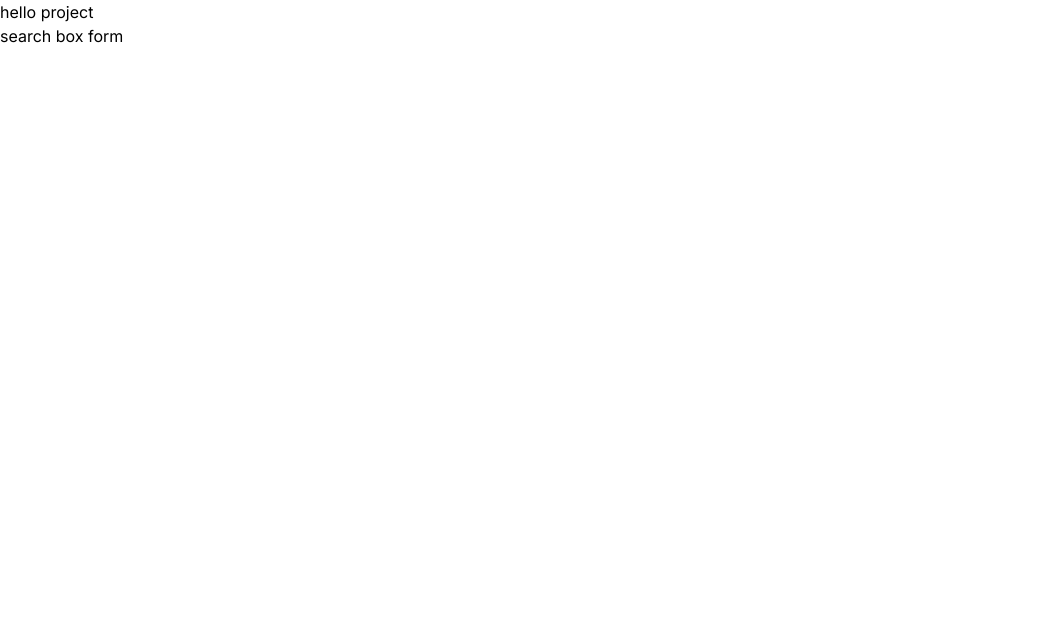
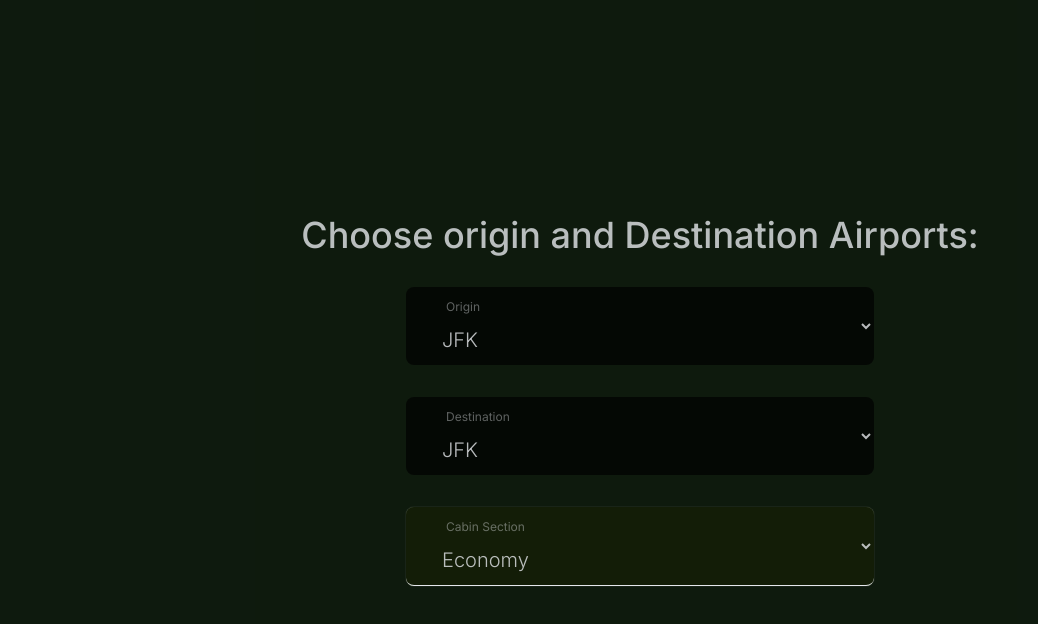
Before and after one commit to abhis12321/Bayesian_Technology_Assignment, a Next.js app in the folder frontend-part/: page / in a window 1280 px wide. Shown: the top 624 px of the page, without its empty margins (0-1038 px from the left). Built offline with nearby package versions, Linux system fonts and the light colour scheme.

Commit message:
SearchForm is coded along with the styling

```diff
--- a/frontend-part/app/__components/SearchForm.js
+++ b/frontend-part/app/__components/SearchForm.js
@@ -1,9 +1,47 @@
 import React from 'react'
 
 export default function SearchForm() {
-  return (
-    <div className=''>
-      search box form
-    </div>
-  )
+    return (
+        <div className='flex flex-col items-center justify-center min-h-[100vh] w-full'>
+            <div className="py-4">
+                <h1 className="text-4xl font-medium">Choose origin and Destination Airports:</h1>
+            </div>
+
+            <form className="w-[98%] max-w-[500px] rounded-md p-4 flex flex-col gap-8 items-center justify-center">
+                <div className="relative w-full">
+                    <div className="absolute top-3 left-10 z-10 opacity-50 text-xs">Origin</div>
+                    <select name="status" id="" className="w-full xs:w-fit outline-none pt-10 pb-3 px-8 rounded-lg text-xl font-light focus:shadow-[0_0_3px_white] bg-black/70" >
+                        <option value="JFK" className='font-light'>JFK</option>
+                        <option value="DEL" className='font-light'>DEL</option>
+                        <option value="SYD" className='font-light'>SYD</option>
+                        <option value="BOM" className='font-light'>BOM</option>
+                        <option value="BNE" className='font-light'>BNE</option>
+                        <option value="BLR" className='font-light'>BLR</option>
+                    </select>
+                </div>
+
+                <div className="relative w-full">
+                    <div className="absolute top-3 left-10 z-10 opacity-50 text-xs">Destination</div>
+                    <select name="status" id="" className="w-full xs:w-fit outline-none pt-10 pb-3 px-8 rounded-lg text-xl font-light focus:shadow-[0_0_3px_white] bg-black/70" >
+                        <option value="JFK" className='font-light'>JFK</option>
+                        <option value="DEL" className='font-light'>DEL</option>
+                        <option value="SYD" className='font-light'>SYD</option>
+                        <option value="LHR" className='font-light'>LHR</option>
+                        <option value="CDG" className='font-light'>CDG</option>
+                        <option value="DOH" className='font-light'>DOH</option>
+                        <option value="SIN" className='font-light'>SIN</option>
+                    </select>
+                </div>
+
+                <div className="relative w-full bg-lime-900 rounded-lg">
+                    <div className="absolute top-3 left-10 z-10 opacity-50 text-xs">Cabin Section</div>
+                    <select name="status" id="" className="w-full xs:w-fit outline-none pt-10 pb-3 px-8 rounded-lg text-xl font-light shadow-[0_0_1px_gray] focus:shadow-[0_0_3px_white] bg-black/65 border-b-[1px]" >
+                        <option value="Economy" className='font-light'>Economy</option>
+                        <option value="Business" className='font-light'>Business</option>
+                        <option value="First" className='font-light'>First</option>
+                    </select>
+                </div>
+            </form>
+        </div>
+    )
 }
--- a/frontend-part/app/layout.js
+++ b/frontend-part/app/layout.js
@@ -10,8 +10,8 @@ export const metadata = {
 
 export default function RootLayout({ children }) {
   return (
-    <html lang="en">
-      <body className={inter.className}>{children}</body>
+    <html lang="en" className="bg-slate-950">
+      <body className={`${inter.className} bg-lime-950/50 text-gray-200/80`}>{children}</body>
     </html>
   );
 }
--- a/frontend-part/app/page.js
+++ b/frontend-part/app/page.js
@@ -4,8 +4,6 @@ import SearchForm from './__components/SearchForm'
 export default function page() {
   return (
     <div className=''>
-      hello project
-
       <SearchForm />
     </div>
   )
```
